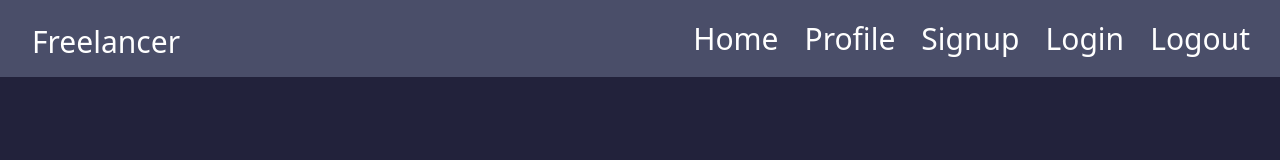
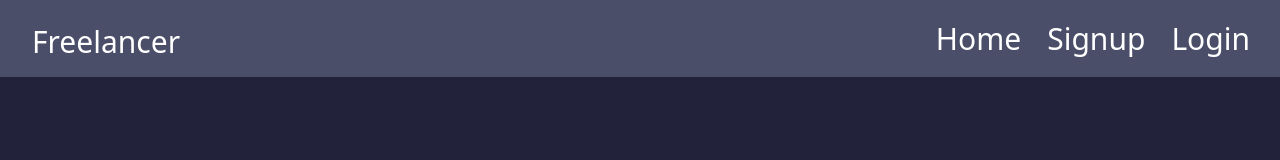
Before and after one commit to jamehzlee/freelancer-jl, a React (Create React App) app in the folder client/: page / in a window 1280 px wide. Shown: the top 160 px of the page. Built offline with nearby package versions, Linux system fonts and the light colour scheme; no server answers.

Commit message:
added conditional rendering on main nav

```diff
--- a/client/src/components/Header/Header.js
+++ b/client/src/components/Header/Header.js
@@ -1,27 +1,43 @@
-import './index.css'
+import "./index.css";
 import React from "react";
 import Auth from "../../utils/auth";
 import { Link } from "react-router-dom";
-import { Navbar, Nav, Container } from 'react-bootstrap';
+import { Navbar, Nav, Container } from "react-bootstrap";
 
 export default function Header() {
   const logout = () => {
     Auth.logout();
   };
 
+  const isLoggedIn = Auth.getToken();
+
   return (
-    <Navbar collapseOnSelect expand="lg"  variant="dark" id='main-nav' className='align-self-start'>
-      <Container className=' justify-content-between'>
-      <Navbar.Brand as={Link} to="/" className='col' >Freelancer</Navbar.Brand>
+    <Navbar
+      collapseOnSelect
+      expand="lg"
+      variant="dark"
+      id="main-nav"
+      className="align-self-start"
+    >
+      <Container className=" justify-content-between">
+        <Navbar.Brand as={Link} to="/" className="col">
+          Freelancer
+        </Navbar.Brand>
         <Navbar.Toggle aria-controls="responsive-navbar-nav" />
-      <Navbar.Collapse className='col' id="responsive-navbar-nav">
+        <Navbar.Collapse className="col" id="responsive-navbar-nav">
+          {!isLoggedIn ? (
+            <Nav className="header-nav">
+              <Nav.Link as={Link} to="/">Home</Nav.Link>
+              <Nav.Link as={Link} to="/signup">Signup</Nav.Link>
+              <Nav.Link as={Link} to="/login">Login</Nav.Link>
+            </Nav>
+          ) : (
             <Nav className="header-nav">
               <Nav.Link as={Link} to="/">Home</Nav.Link>
               <Nav.Link as={Link} to="/profile">Profile</Nav.Link>
-          <Nav.Link as={Link} to="/signup">Signup</Nav.Link>
-          <Nav.Link as={Link} to="/login">Login</Nav.Link>
               <Nav.Link onClick={logout}>Logout</Nav.Link>
             </Nav>
+          )}
         </Navbar.Collapse>
       </Container>
     </Navbar>
```
Lines whose indentation alone changed are shown as unchanged.
